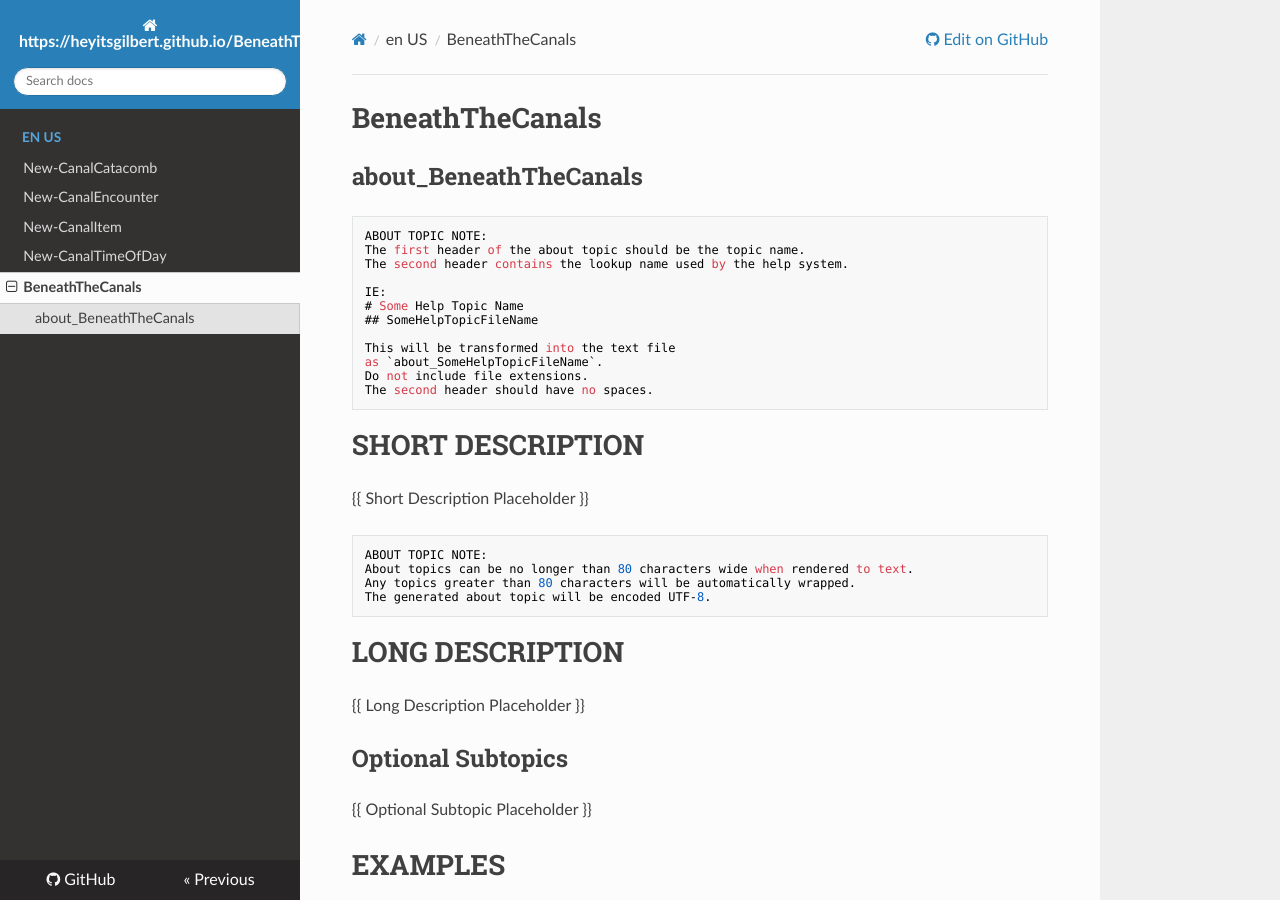
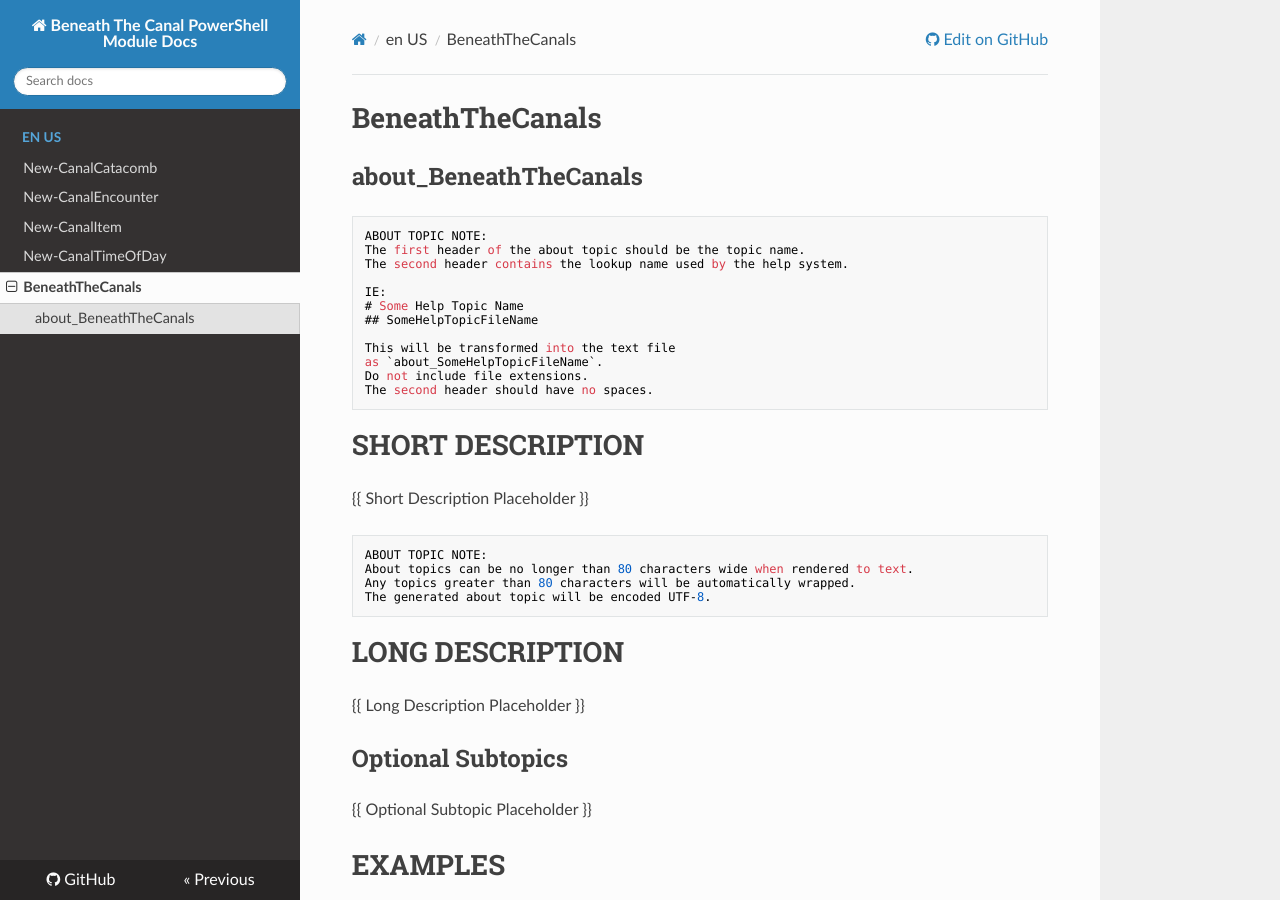
Before and after one commit to HeyItsGilbert/BeneathTheCanals, an MkDocs documentation site: the page built from docs/en-US/about_BeneathTheCanals.help.md, in a window 1280 px wide and 900 px high. Built offline with MkDocs 1.6.1, drawn with Linux system fonts in a browser that asks for light colours; nearby versions of some CDN libraries.

Commit message:
Change the mkdocs title

```diff
--- a/mkdocs.yml
+++ b/mkdocs.yml
@@ -1,3 +1,3 @@
-site_name: https://heyitsgilbert.github.io/BeneathTheCanals
+site_name: "Beneath The Canal PowerShell Module Docs"
 repo_url: https://github.com/HeyItsGilbert/BeneathTheCanals
 theme: readthedocs
```
